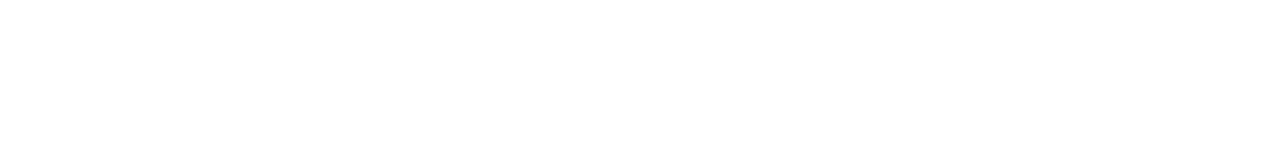
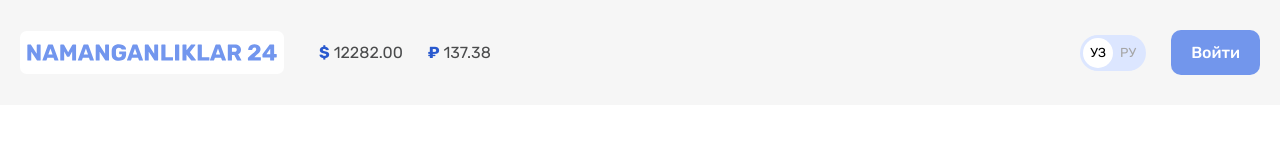
Before and after one commit to kodirov-off/n24, a plain HTML site: page index.html in a window 1280 px wide. Drawn offline with Linux system fonts and the light colour scheme.

Commit message:
add site-header-top

```diff
--- a/css/style.css
+++ b/css/style.css
@@ -22,8 +22,19 @@ body{
 }
 
 img{
-  width: 100%;
+  /* width: 100%; */
   height: auto;
+}
+
+.button{
+  display: inline-block;
+  font-size: 16px;
+  font-weight: 500;
+  padding: 13px 20px;
+  text-decoration: none;
+  text-align: center;
+  border-radius: 10px;
+  cursor: pointer;
 }
 
 /* CONTAINER */
@@ -35,3 +46,87 @@ img{
   margin-left: auto;
   margin-right: auto;
 }
+
+/* SITE-HEADER */
+.site-header {
+
+}
+
+/* SITE-HEADER-TOP */
+.site-header-top {
+  padding-top: 30px;
+  padding-bottom: 30px;
+  background-color: #f6f6f6;
+}
+.site-header-top-container {
+  display: flex;
+  align-items: center;
+}
+
+.site-header-logo {
+  display: flex;
+  margin-right: 35px;
+}
+
+.site-header-logo:hover{
+  opacity: 0.8;
+}
+.site-header-logo:active{
+  opacity: 0.6;
+}
+
+/* CURRENCY-RATE */
+.currency-rates {
+  display: flex;
+  align-items: center;
+  padding: 0;
+  margin: 0;
+  list-style-type: none;
+  margin-right: auto;
+}
+
+.currency-rates-type {
+  color: #2959CE;
+}
+
+.currency-rate-item:not(:last-child){
+  margin-right: 25px;
+}
+
+ /* LANG-TOGGLE  */
+.lang-toggle {
+  display: flex;
+  padding: 3px;
+  margin-right: 25px;
+  border-radius: 39px;
+  background-color: #DCE6FF;
+}
+.lang-toggle-link {
+  width: 30px;
+  height: 30px;
+  border-radius: 50%;
+  font-size: 13px;
+  line-height: 30px;
+  color: #A6A6A6;
+  text-align: center;
+  text-decoration: none;
+}
+
+.lang-toggle-link-active{
+  background-color: #fff;
+  color: #000;
+}
+
+.button-primary {
+  background-color: #7296EC;
+  color: #fff;
+  line-height: normal;
+}
+
+.button-primary:hover{
+  opacity: 0.8;
+}
+
+.button-primary:active{
+  opacity: 0.6;
+}
--- a/index.html
+++ b/index.html
@@ -16,5 +16,42 @@
 </head>
 <body>
 
+  <!-- SITE HEADER -->
+  <header class="site-header">
+    <!-- SITE-HEADER-TOP -->
+    <div class="site-header-top">
+      <div class="site-header-top-container container">
+        <!-- Site-Header-logo -->
+        <a href="index.html" class="site-header-logo">
+          <img class="site-header-logo-img" src="img/logo-purple.svg" width="264" height="28" alt="Namanganliklar 24 sayti logosi">
+        </a>
+
+        <!-- Currency Rate -->
+        <ul class="currency-rates">
+          <li class="currency-rate-item">
+            <b class="currency-rates-type">$</b>
+          <span class="currency-rate-value">12282.00</span>
+          </li>
+          <li class="currency-rate-item">
+            <b class="currency-rates-type">₽</b>
+          <span class="currency-rate-value">137.38</span>
+          </li>
+        </ul>
+
+      <!-- GLOBAL-SEARCH-FORM -->
+
+      <!-- lANG-TOGGLER -->
+      <div class="lang-toggle">
+        <a class="lang-toggle-link lang-toggle-link-active" href="index.html" >УЗ</a>
+        <a class="lang-toggle-link" href="index.html" >РУ</a>
+      </div>
+
+      <!-- SITE-HEADER-AUTH -->
+      <a href="#" class="button button-primary">Войти</a>
+
+      </div>
+    </div>
+  </header>
+
 </body>
 </html>
```
Also changed, not shown: img/logo-purple.svg (added).
